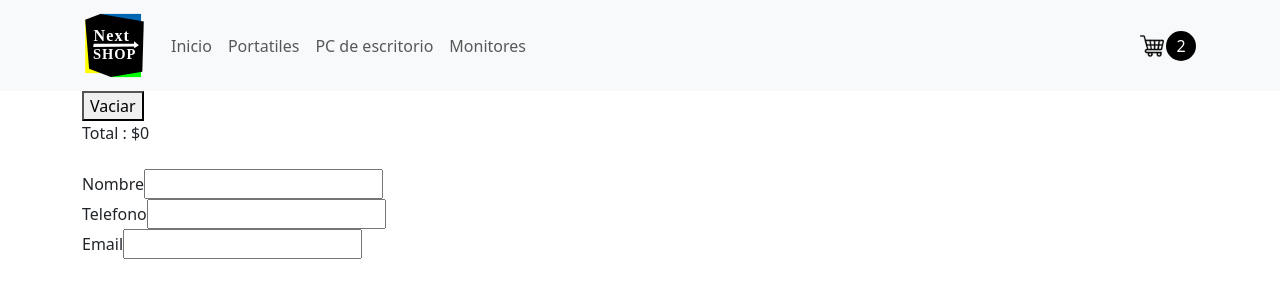
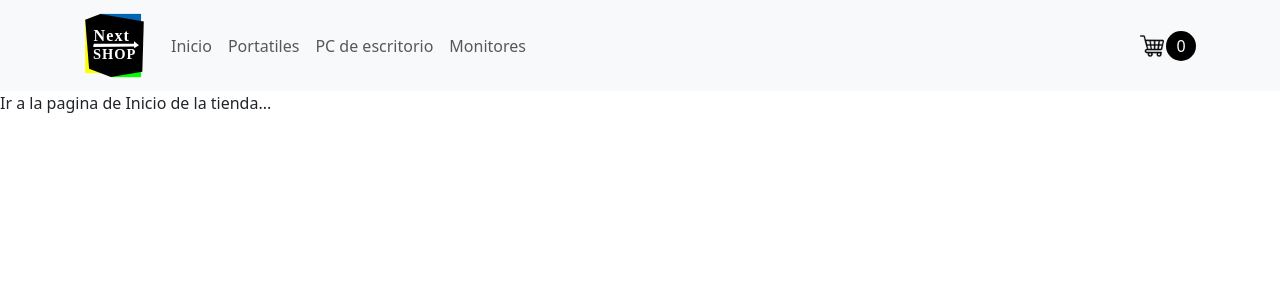
Before and after one commit to IngLeonardo/NextStore, a React (Vite) app: page /cart in a window 1280 px wide. Shown: the top 300 px of the page. Built offline with nearby package versions, Linux system fonts and the light colour scheme.

Commit message:
Se realiza la conexion a firebase y se finaliza la funcionalidad de confirmar la orden de compra y dicha orden se almacena en firestore en la collecion order.

```diff
--- a/src/components/Cart.jsx
+++ b/src/components/Cart.jsx
@@ -23,8 +23,28 @@ export const Cart = () => {
 
     const total =  items.reduce((acc, act) => acc + act.price * act.quantity,0)
 
+    const sendOrder = () =>{
+        const order = {
+            buyer,
+            items,
+            total
+        };
+        const db = getFirestore();
+        const orderCollection = collection(db, "orders");
 
+        addDoc(orderCollection, order)
+        .then(({id}) =>{
+            if(id){
+                alert("Su orden : "+ id + "ha sido completada!");
+            }
+        })
+        .finally(() => {
+            reset();
+            setBuyer(initialValues);
+        });
+    };
 
+    if(items.length === 0) return " Ir a la pagina de Inicio de la tienda..."
     return (
         <Container>
             <button onClick ={ reset }>Vaciar</button>
@@ -56,7 +76,7 @@ export const Cart = () => {
                     <label>Email</label>
                     <input value={buyer.email} name="email" onChange={handleChange} />
                 </div>
-                {/* <button type="button" onClick={sendOrder}>Comprar</button> */}
+                <button type="button" onClick={sendOrder}>Comprar</button>
             </form>
 
         </Container>
--- a/src/components/CartWidget.jsx
+++ b/src/components/CartWidget.jsx
@@ -1,13 +1,18 @@
 import cart from '../assets/shoppingCart.png'
 import { Link } from "react-router-dom";
+import { useContext } from "react";
+import { CartContext } from "../context/CartContext";
 
 export const CartWidget = () =>{
+    const { items } = useContext(CartContext);
+    const quantity = items.reduce((acc, act) => acc + act.quantity, 0)
+
     return(
         <>
             <Link to="/cart">
                 <img src={cart} height={24}/>
             </Link>
-            <span className="cart">2</span>
+            <span className="cart">{quantity}</span>
         </>
     )
 }
--- a/src/context/CartContext.jsx
+++ b/src/context/CartContext.jsx
@@ -1,4 +1,5 @@
 import { createContext, useState } from "react";
+
 
 export const CartContext = createContext();
 
```
